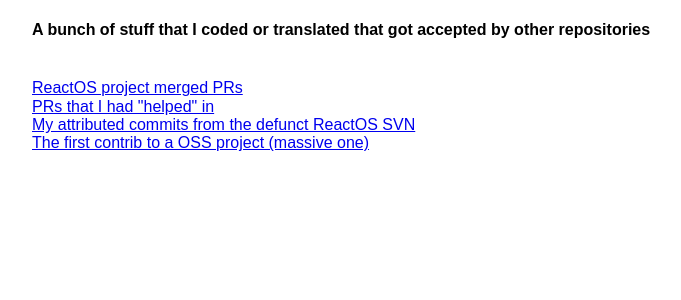
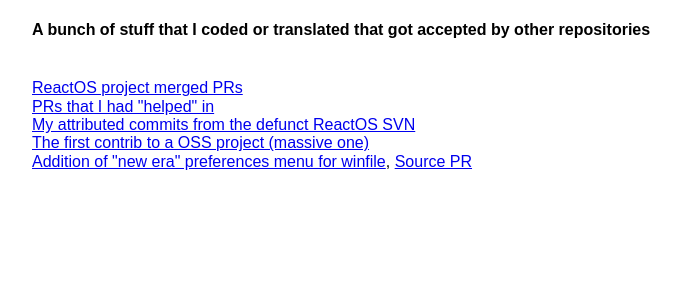
Before and after one commit to peterooch/peterooch.github.io, a Jekyll site: the page built from commits.html, in a window 1280 px wide. Shown: the top 300 px of the page, without its empty margins (96-777 px from the left). Built offline with Jekyll 4.4.1, drawn with Linux system fonts in a browser that asks for light colours.

Commit message:
Updated commits.html

```diff
--- a/commits.html
+++ b/commits.html
@@ -7,3 +7,4 @@
 <a href="https://github.com/pulls?utf8=%E2%9C%93&q=is%3Apr+archived%3Afalse+is%3Amerged+mentions%3Apeterooch+">PRs that I had "helped" in</a><br/>
 <a href="https://github.com/reactos/reactos/search?utf8=%E2%9C%93&q=baruch+rutman&type=Commits">My attributed commits from the defunct ReactOS SVN</a><br/>
 <a href="https://github.com/reactos/reactos/commit/9ba418e493266678228200c97fd2ddcce2bd2df8">The first contrib to a OSS project (massive one)</a><br/>
+<a href="https://github.com/Microsoft/winfile/commit/5d3076cf6230c38d07534b8ade614523941a62be">Addition of "new era" preferences menu for winfile</a>,&nbsp<a href="https://github.com/Microsoft/winfile/pull/121">Source PR</a><br/>
```
